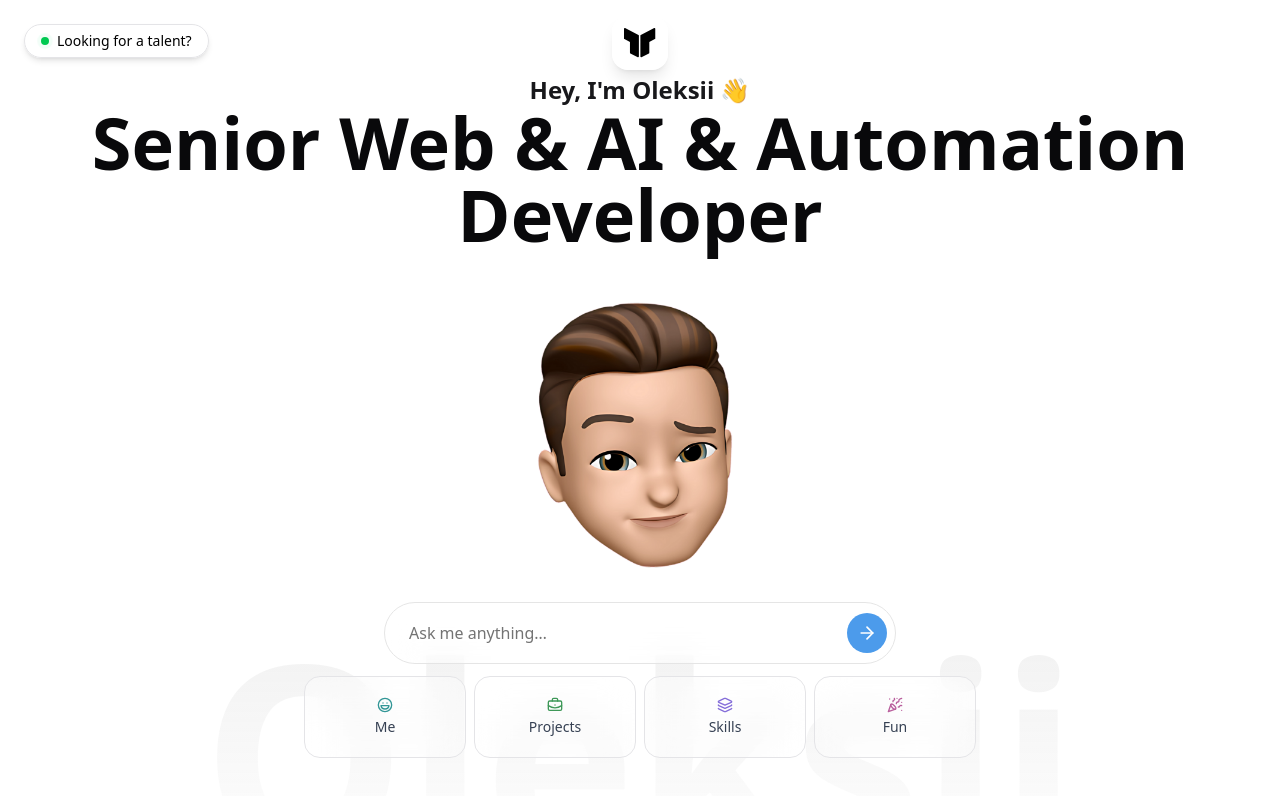
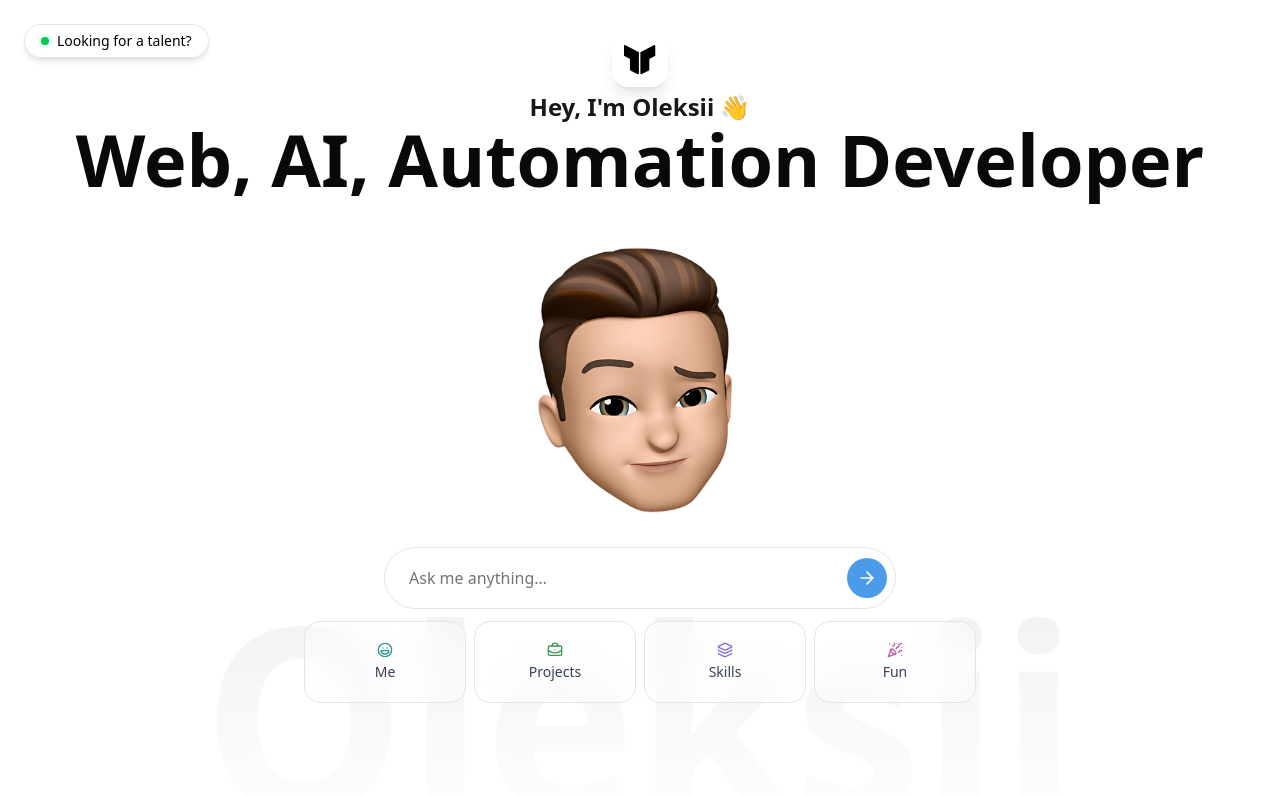
Before and after one commit to Lars0914/Portfolio, a Next.js app: page / in a window 1280 px wide. Shown: the top 796 px of the page. Built offline with nearby package versions, Linux system fonts and the light colour scheme; no server answers.

Commit message:
change title

```diff
--- a/src/app/page.tsx
+++ b/src/app/page.tsx
@@ -123,7 +123,7 @@ export default function Home() {
           Hey, I'm Oleksii 👋
         </h2>
         <h1 className="text-4xl font-bold sm:text-5xl md:text-6xl lg:text-7xl">
-          Senior Web & AI & Automation Developer
+          Web, AI, Automation Developer
         </h1>
       </motion.div>
 
```
